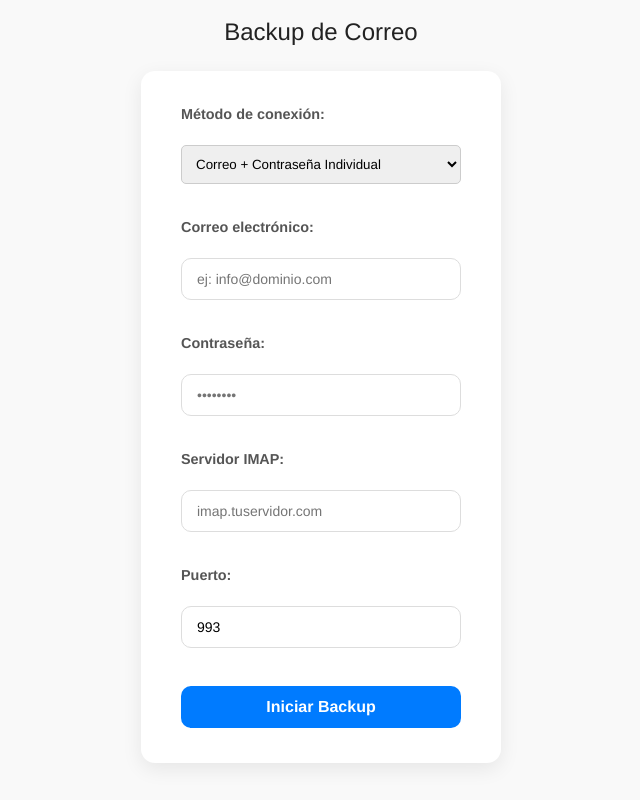
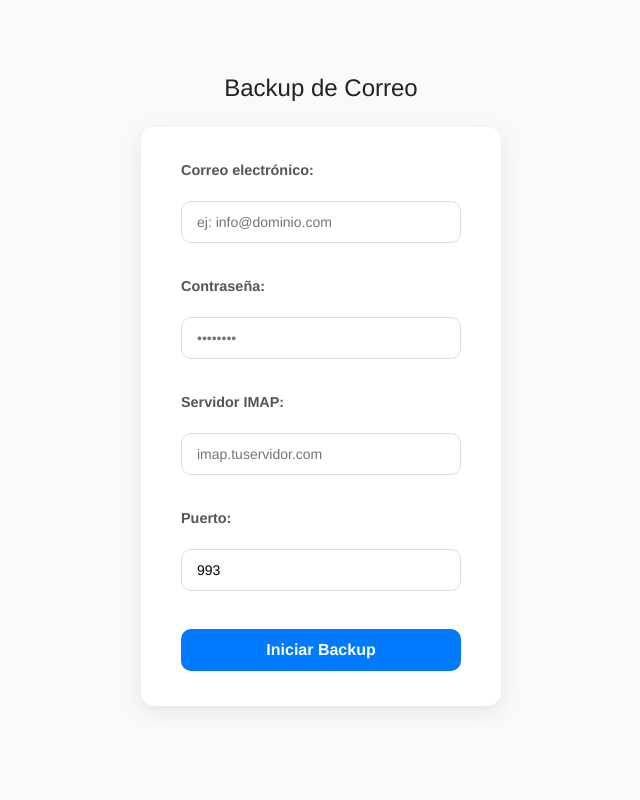
Before and after one commit to Alvaro-colmenero/Script-Backup, a PHP site: page / in a window 1280 px wide. Shown: the whole page, without its empty margins (319-959 px from the left). Run offline with PHP 8.4, Linux system fonts and the light colour scheme.

Commit message:
feat:quitar desplegable

```diff
--- a/mail-backup/index.php
+++ b/mail-backup/index.php
@@ -42,12 +42,6 @@
 <div class="form-container">
     <h2>Backup de Correo</h2>
     <form id="backupForm" method="POST" action="iniciar.php" target="worker">
-
-        <label for="auth_type">Método de conexión:</label>
-        <select name="auth_type" id="auth_type" onchange="toggleCpanelField()">
-            <option value="direct">Correo + Contraseña Individual</option>
-            <option value="cpanel">Acceso Maestro (cPanel)</option>
-        </select>
 
         <label for="email">Correo electrónico:</label>
         <input id="email" type="text" name="email" placeholder="ej: info@dominio.com" required>
```
